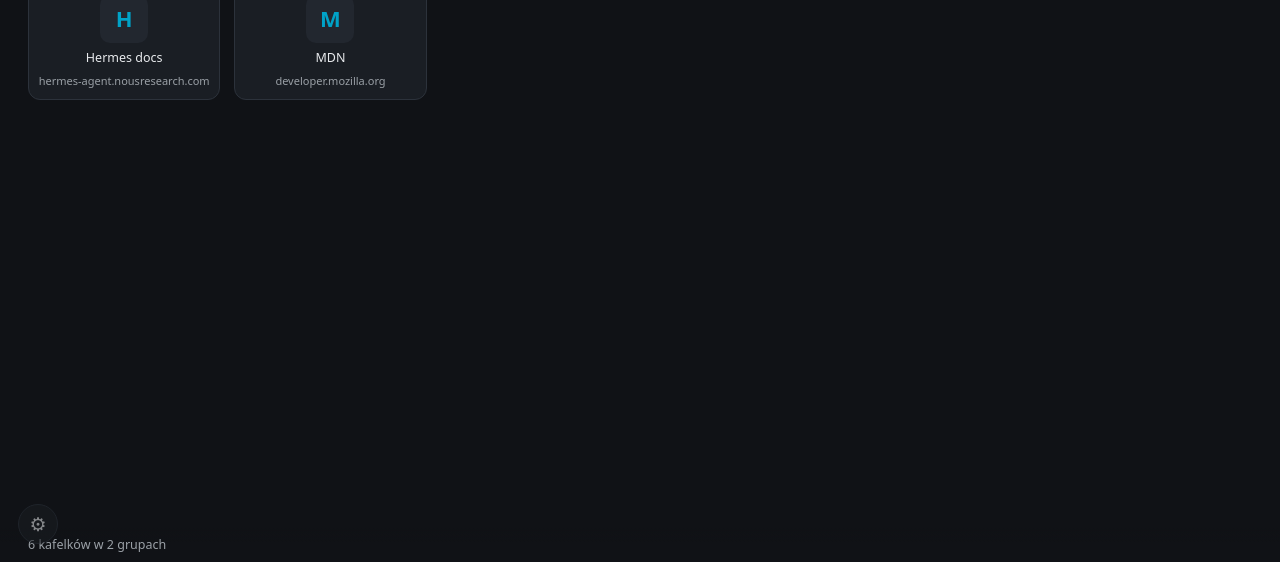
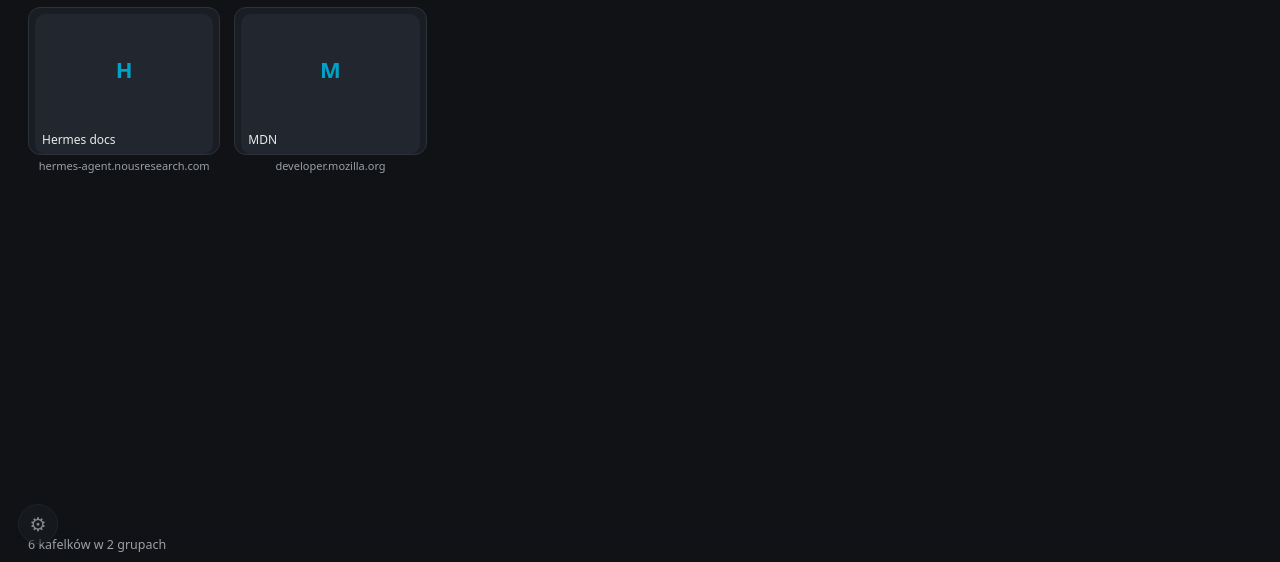
Before and after one commit to zero-dot7/projects-and-more, a browser extension: page newtab.html in a window 1280 px wide. Shown: the part 238-800 px from the top of the page. Drawn offline with Linux system fonts and the light colour scheme.

Commit message:
0.2.4: pkt 18 — kafelki landscape ~4:3 (zrzut 16:10 + pasek favicon/tytuł, host pod kafelkiem); pkt 19 — nagłówek grupy ukryty w trybie zakładek (+8 testów, 75/75)

```diff
--- a/app.js
+++ b/app.js
@@ -234,6 +234,8 @@
   el.dataset.id = g.id;
   el.style.setProperty('--gcolor', g.color);
   el.classList.toggle('open', g.open !== false);
+  // pkt 19: w trybie zakładek bez nagłówka grupy (nazwa jest na zakładce)
+  el.classList.toggle('no-head', state.view.mode === 'tabs');
 
   const h2 = el.querySelector('h2');
   h2.textContent = g.name;
@@ -312,6 +314,12 @@
   }
   img.onload = () => { letter.hidden = true; };
   img.onerror = () => { img.hidden = true; letter.textContent = (t.title[0] || '?').toUpperCase(); };
+
+  // pkt 18: mała favicon w pasku tytułu kafelka (pod zrzutem, jak w IMG2/IMG8)
+  const capFav = a.querySelector('.cap-fav');
+  capFav.src = faviconFor(t.url);
+  capFav.onload = () => { capFav.classList.remove('cap-off'); };
+  capFav.onerror = () => { capFav.classList.add('cap-off'); };
 
   a.querySelector('.edit-tile').onclick = (e) => { e.preventDefault(); e.stopPropagation(); openTileDialog(t, g.id); };
   a.querySelector('.del-tile').onclick = (e) => {
--- a/newtab.html
+++ b/newtab.html
@@ -120,11 +120,16 @@
 
 <template id="tpl-tile">
   <a class="tile" draggable="true" href="#">
-    <span class="thumb">
-      <img class="fav" alt="" draggable="false">
-      <span class="letter"></span>
+    <span class="shot">
+      <span class="thumb">
+        <img class="fav" alt="" draggable="false">
+        <span class="letter"></span>
+      </span>
+      <span class="tile-cap">
+        <img class="cap-fav" alt="">
+        <span class="t-title"></span>
+      </span>
     </span>
-    <span class="t-title"></span>
     <span class="t-host"></span>
     <span class="tile-actions">
       <button class="icon-btn edit-tile" title="Edytuj">✎</button>
--- a/style.css
+++ b/style.css
@@ -48,6 +48,13 @@
 main { padding: 0 28px 90px; }
 
 .group { margin-bottom: 22px; }
+/* pkt 19: w trybie zakładek bez nagłówka grupy — tylko przyciski akcji z prawej */
+.group.no-head .group-head { margin-bottom: 4px; }
+.group.no-head .group-head .chev,
+.group.no-head .group-head h2,
+.group.no-head .group-head .count,
+.group.no-head .group-head .spacer { display: none; }
+.group.no-head .group-head { justify-content: flex-end; }
 .group-head {
   display: flex;
   align-items: center;
@@ -79,6 +86,7 @@
   display: grid;
   grid-template-columns: repeat(var(--cols, 6), minmax(0, 1fr));
   gap: 14px;
+  row-gap: 22px; /* pkt 18: miejsce na .t-host pod kafelkiem */
 }
 .tiles.no-paginate { grid-template-columns: repeat(var(--cols, 6), minmax(0, 1fr)); }
 .group:not(.open) .tiles { display: none; }
@@ -112,9 +120,8 @@
   position: relative;
   display: flex;
   flex-direction: column;
-  align-items: center;
-  gap: 6px;
-  padding: 14px 8px 10px;
+  align-items: stretch;
+  padding: 6px 6px 0;
   background: var(--panel);
   border: 1px solid var(--border);
   border-radius: var(--radius);
@@ -129,44 +136,62 @@
 }
 .tile.drag-over { border-color: var(--accent); box-shadow: 0 0 0 2px var(--accent); }
 
+/* pkt 18: kafelek landscape (IMG2/IMG8) — duży zrzut strony + pasek favicon/tytuł na dole */
+.shot {
+  display: flex;
+  flex-direction: column;
+  overflow: hidden;
+  border-radius: calc(var(--radius) - 2px);
+  background: var(--panel-2);
+}
 .thumb {
-  width: 48px; height: 48px;
-  border-radius: 10px;
-  background: var(--panel-2);
+  width: 100%;
+  aspect-ratio: 16 / 10; /* cały kafelek (z paskiem tytułu) ≈ 4:3 landscape jak IMG2/IMG8 */
   display: flex; align-items: center; justify-content: center;
   overflow: hidden;
 }
 .fav { width: 28px; height: 28px; }
 .letter { font-size: 22px; font-weight: 700; color: var(--gcolor, var(--accent)); }
 
-/* pkt 5: miniatura zrzutu strony z backupu GSD wypełnia kafelek */
-.tile.has-thumb .thumb {
-  width: 100%;
-  height: var(--th, 96px);
-  border-radius: 8px;
-}
 .tile.has-thumb .fav {
   width: 100%;
   height: 100%;
   object-fit: cover;
   object-position: top;
 }
-.tile.has-thumb { padding-top: 8px; }
+
+.tile-cap {
+  display: flex;
+  align-items: center;
+  gap: 6px;
+  padding: 5px 7px 6px;
+  min-width: 0;
+}
+.cap-fav {
+  width: 14px; height: 14px;
+  border-radius: 3px;
+  flex: none;
+}
+.cap-fav.cap-off { display: none; }
 .t-title {
-  font-size: 12.5px;
-  max-width: 100%;
+  font-size: 12px;
+  min-width: 0;
   overflow: hidden;
   text-overflow: ellipsis;
   white-space: nowrap;
 }
 .t-host {
+  position: absolute;
+  left: 0; right: 0; bottom: -20px;
   font-size: 11px;
+  text-align: center;
   color: var(--muted);
-  max-width: 100%;
   overflow: hidden;
   text-overflow: ellipsis;
   white-space: nowrap;
+  pointer-events: none;
 }
+.tiles { position: relative; }
 .tile-actions {
   position: absolute;
   top: 4px; right: 4px;
```
Also changed, not shown: test/run-tests.js (+14 -0 lines), test/test.html (+1 -2 lines), manifest.json.
